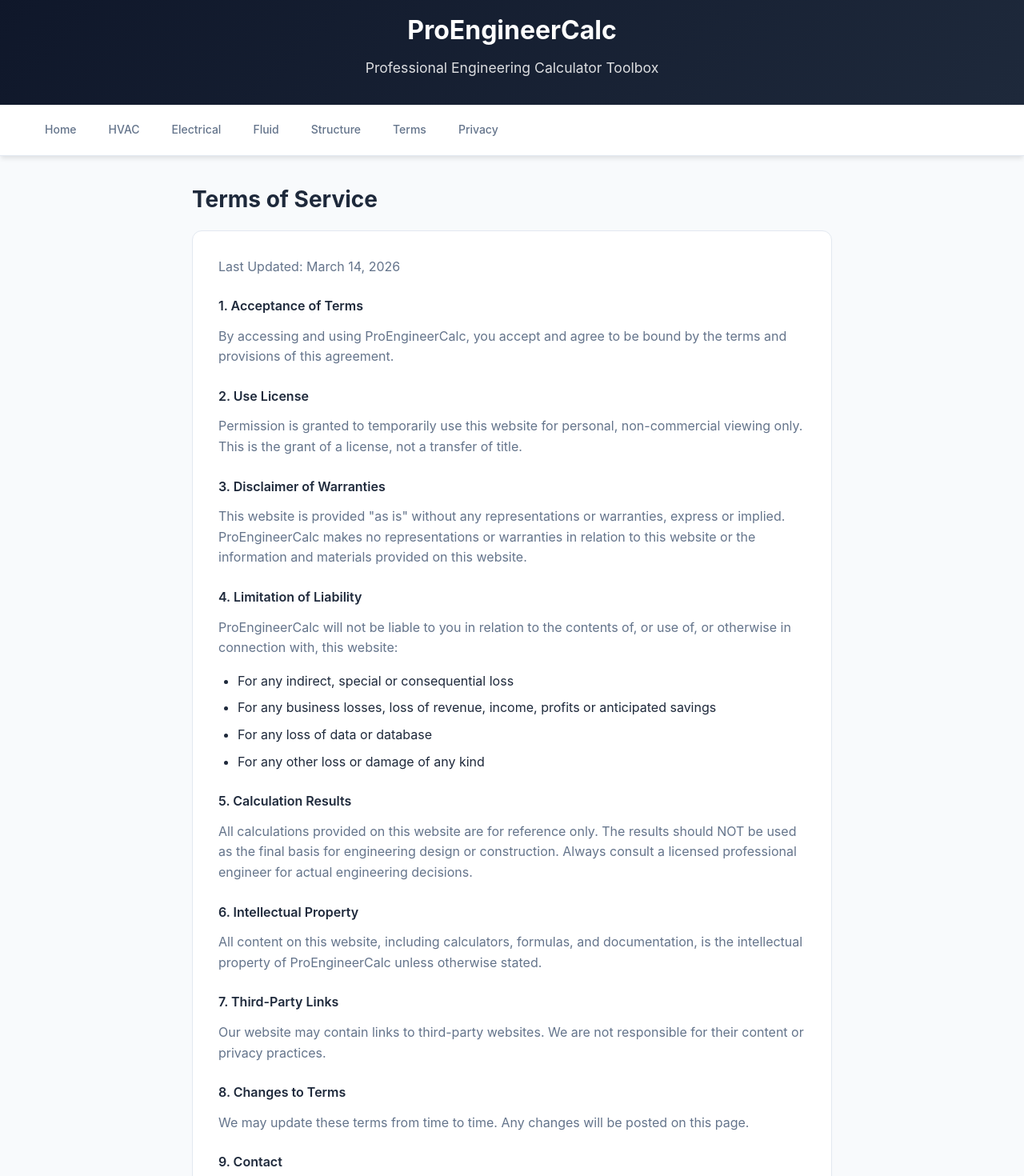
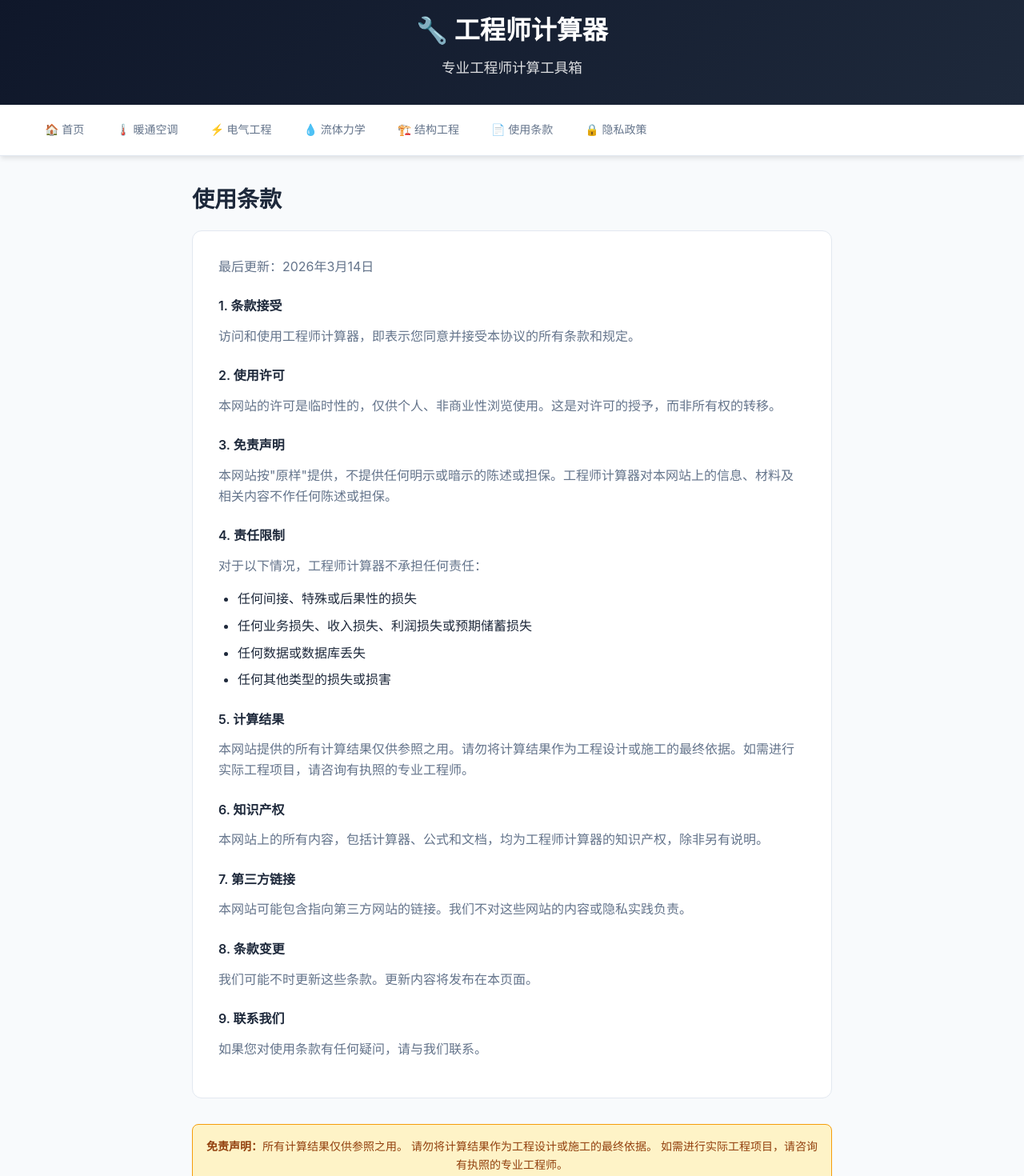
Before and after one commit to Longhaier/proengineercalc.xyz, a Next.js app: page /terms in a window 1280 px wide. Shown: the part 20-1490 px from the top of the page at 80% size. Built offline with nearby package versions, Linux system fonts and the light colour scheme.

Commit message:
Translate to Chinese - 工程师计算器

```diff
--- a/app/globals.css
+++ b/app/globals.css
@@ -20,7 +20,7 @@
 }
 
 body {
-  font-family: -apple-system, BlinkMacSystemFont, 'Segoe UI', Roboto, 'Helvetica Neue', Arial, sans-serif;
+  font-family: -apple-system, BlinkMacSystemFont, 'Segoe UI', Roboto, 'Helvetica Neue', 'PingFang SC', 'Microsoft YaHei', '微软雅黑', Arial, sans-serif;
   line-height: 1.6;
   color: var(--text);
   background: var(--bg);
--- a/app/layout.tsx
+++ b/app/layout.tsx
@@ -3,13 +3,13 @@ import './globals.css'
 import { Analytics } from '@vercel/analytics/next'
 
 export const metadata: Metadata = {
-  title: 'ProEngineerCalc - Professional Engineering Calculator Toolbox',
-  description: 'Free online engineering calculator toolbox for HVAC, electrical, fluid mechanics, and structural engineering. Calculate dew point, cable ampacity, psychrometric properties and more.',
-  keywords: 'engineering calculator, HVAC calculator, electrical calculator, dew point calculator, cable ampacity, psychrometric chart',
-  authors: [{ name: 'ProEngineerCalc' }],
+  title: '工程师计算器 - 专业工程师计算工具箱',
+  description: '免费在线工程师计算工具箱，包含暖通空调、电气工程、流体力学和结构工程计算器。支持露点计算、电缆载流量、湿空气参数等多种工程计算。',
+  keywords: '工程师计算器, 暖通空调计算器, 电气计算器, 露点计算器, 电缆载流量, 湿空气计算器, 工程计算工具',
+  authors: [{ name: '工程师计算器' }],
   openGraph: {
-    title: 'ProEngineerCalc - Professional Engineering Calculator Toolbox',
-    description: 'Free online engineering calculator toolbox for professionals',
+    title: '工程师计算器 - 专业工程师计算工具箱',
+    description: '免费在线工程师计算工具箱，为专业人员提供精准计算',
     type: 'website',
   },
 }
@@ -20,7 +20,7 @@ export default function RootLayout({
   children: React.ReactNode
 }) {
   return (
-    <html lang="en">
+    <html lang="zh-CN">
       <head>
         <meta name="google-site-verification" content="7p6E6l3bA-XCHPdkW7jBefcSPlzYNp3TxjMck2AuawE" />
         <link rel="manifest" href="/manifest.json" />
--- a/app/terms/page.tsx
+++ b/app/terms/page.tsx
@@ -1,8 +1,8 @@
 import Link from 'next/link'
 
 export const metadata = {
-  title: 'Terms of Service - ProEngineerCalc',
-  description: 'Terms of Service for ProEngineerCalc - Professional Engineering Calculator Toolbox',
+  title: '使用条款 - 工程师计算器',
+  description: '工程师计算器使用条款 - 专业工程师计算工具箱',
 }
 
 export default function Terms() {
@@ -11,80 +11,80 @@ export default function Terms() {
       <header className="header">
         <div className="container header-content">
           <h1 className="logo">
-            <Link href="/">ProEngineerCalc</Link>
+            <Link href="/">🔧 工程师计算器</Link>
           </h1>
-          <p className="tagline">Professional Engineering Calculator Toolbox</p>
+          <p className="tagline">专业工程师计算工具箱</p>
         </div>
       </header>
 
       <nav className="nav">
         <div className="container nav-inner">
-          <Link href="/">Home</Link>
-          <Link href="/calculators/hvac">HVAC</Link>
-          <Link href="/calculators/electrical">Electrical</Link>
-          <Link href="/calculators/fluid">Fluid</Link>
-          <Link href="/calculators/structure">Structure</Link>
-          <Link href="/terms">Terms</Link>
-          <Link href="/privacy">Privacy</Link>
+          <Link href="/">🏠 首页</Link>
+          <Link href="/calculators/hvac">🌡️ 暖通空调</Link>
+          <Link href="/calculators/electrical">⚡ 电气工程</Link>
+          <Link href="/calculators/fluid">💧 流体力学</Link>
+          <Link href="/calculators/structure">🏗️ 结构工程</Link>
+          <Link href="/terms">📄 使用条款</Link>
+          <Link href="/privacy">🔒 隐私政策</Link>
         </div>
       </nav>
 
       <main className="container">
         <div className="calculator-container">
           <h1 style={{ fontSize: '1.75rem', fontWeight: 700, margin: '2rem 0 1rem' }}>
-            Terms of Service
+            使用条款
           </h1>
 
           <div className="content-section">
             <p style={{ color: 'var(--text-light)', marginBottom: '1rem' }}>
-              Last Updated: March 14, 2026
+              最后更新：2026年3月14日
             </p>
 
-            <h3>1. Acceptance of Terms</h3>
-            <p>By accessing and using ProEngineerCalc, you accept and agree to be bound by the terms and provisions of this agreement.</p>
+            <h3>1. 条款接受</h3>
+            <p>访问和使用工程师计算器，即表示您同意并接受本协议的所有条款和规定。</p>
 
-            <h3>2. Use License</h3>
-            <p>Permission is granted to temporarily use this website for personal, non-commercial viewing only. This is the grant of a license, not a transfer of title.</p>
+            <h3>2. 使用许可</h3>
+            <p>本网站的许可是临时性的，仅供个人、非商业性浏览使用。这是对许可的授予，而非所有权的转移。</p>
 
-            <h3>3. Disclaimer of Warranties</h3>
-            <p>This website is provided "as is" without any representations or warranties, express or implied. ProEngineerCalc makes no representations or warranties in relation to this website or the information and materials provided on this website.</p>
+            <h3>3. 免责声明</h3>
+            <p>本网站按"原样"提供，不提供任何明示或暗示的陈述或担保。工程师计算器对本网站上的信息、材料及相关内容不作任何陈述或担保。</p>
 
-            <h3>4. Limitation of Liability</h3>
-            <p>ProEngineerCalc will not be liable to you in relation to the contents of, or use of, or otherwise in connection with, this website:</p>
+            <h3>4. 责任限制</h3>
+            <p>对于以下情况，工程师计算器不承担任何责任：</p>
             <ul>
-              <li>For any indirect, special or consequential loss</li>
-              <li>For any business losses, loss of revenue, income, profits or anticipated savings</li>
-              <li>For any loss of data or database</li>
-              <li>For any other loss or damage of any kind</li>
+              <li>任何间接、特殊或后果性的损失</li>
+              <li>任何业务损失、收入损失、利润损失或预期储蓄损失</li>
+              <li>任何数据或数据库丢失</li>
+              <li>任何其他类型的损失或损害</li>
             </ul>
 
-            <h3>5. Calculation Results</h3>
-            <p>All calculations provided on this website are for reference only. The results should NOT be used as the final basis for engineering design or construction. Always consult a licensed professional engineer for actual engineering decisions.</p>
+            <h3>5. 计算结果</h3>
+            <p>本网站提供的所有计算结果仅供参照之用。请勿将计算结果作为工程设计或施工的最终依据。如需进行实际工程项目，请咨询有执照的专业工程师。</p>
 
-            <h3>6. Intellectual Property</h3>
-            <p>All content on this website, including calculators, formulas, and documentation, is the intellectual property of ProEngineerCalc unless otherwise stated.</p>
+            <h3>6. 知识产权</h3>
+            <p>本网站上的所有内容，包括计算器、公式和文档，均为工程师计算器的知识产权，除非另有说明。</p>
 
-            <h3>7. Third-Party Links</h3>
-            <p>Our website may contain links to third-party websites. We are not responsible for their content or privacy practices.</p>
+            <h3>7. 第三方链接</h3>
+            <p>本网站可能包含指向第三方网站的链接。我们不对这些网站的内容或隐私实践负责。</p>
 
-            <h3>8. Changes to Terms</h3>
-            <p>We may update these terms from time to time. Any changes will be posted on this page.</p>
+            <h3>8. 条款变更</h3>
+            <p>我们可能不时更新这些条款。更新内容将发布在本页面。</p>
 
-            <h3>9. Contact</h3>
-            <p>If you have questions about these Terms of Service, please contact us.</p>
+            <h3>9. 联系我们</h3>
+            <p>如果您对使用条款有任何疑问，请与我们联系。</p>
           </div>
 
           <div className="disclaimer">
-            <strong>Disclaimer:</strong> All calculations are for reference only.
-            Do not use these results as the final basis for engineering design or construction.
-            Consult a licensed professional engineer for actual installations.
+            <strong>免责声明：</strong>所有计算结果仅供参照之用。
+            请勿将计算结果作为工程设计或施工的最终依据。
+            如需进行实际工程项目，请咨询有执照的专业工程师。
           </div>
         </div>
       </main>
 
       <footer>
         <div className="container">
-          <p>2026 ProEngineerCalc. All rights reserved.</p>
+          <p>© 2026 工程师计算器. 保留所有权利.</p>
         </div>
       </footer>
     </>
```
Also changed, not shown: app/page.tsx (+33 -33 lines), app/privacy/page.tsx (+34 -34 lines).
